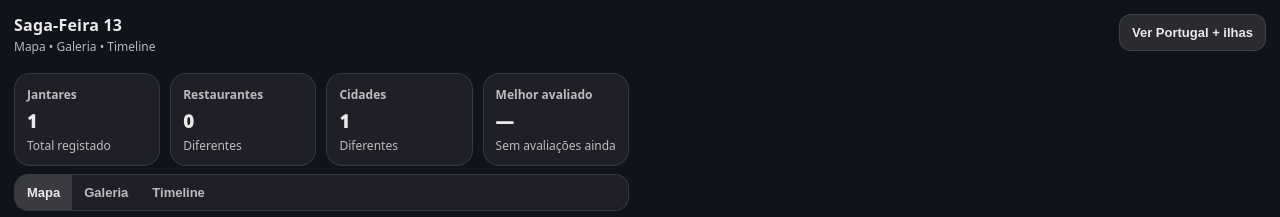
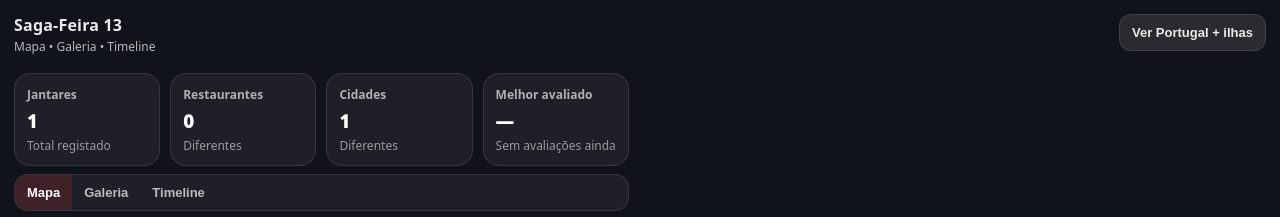
Before and after one commit to BestSevens8/Sexta13-Mapa, a plain HTML site: page index.html in a window 1280 px wide. Shown: the top 217 px of the page. Drawn offline with nearby package versions, Linux system fonts and the light colour scheme; grey boxes are pictures that could not be loaded.

Commit message:
Improve active tab styles and transitions
Updated active tab styles for better visibility and added transition effects.

```diff
--- a/index.html
+++ b/index.html
@@ -59,10 +59,13 @@
       border:none;
       background:transparent;
     }
-    .tab.active{
-      color:var(--text);
-      background:rgba(255,255,255,.12);
-    }
+    /* Tab ativa (Mapa / Galeria / Timeline) */
+.tab.active{
+  color: #ffffff;
+  background: rgba(211,47,47,.18);
+  border-color: #d32f2f;
+  transition: all .2s ease;
+}
 
     /* Views */
     .view{ display:none; }
@@ -361,6 +364,18 @@
     transform: scale(1.12);
     opacity: 0;
   }
+}
+/* Stats (1x4) – cores do texto */
+#stats .stat .k{
+  color: rgba(255,255,255,.65); /* título pequeno */
+}
+
+#stats .stat .v{
+  color: #ffffff;               /* número principal */
+}
+
+#stats .stat .s{
+  color: rgba(255,255,255,.55); /* subtítulo */
 }
 
   </style>
```
